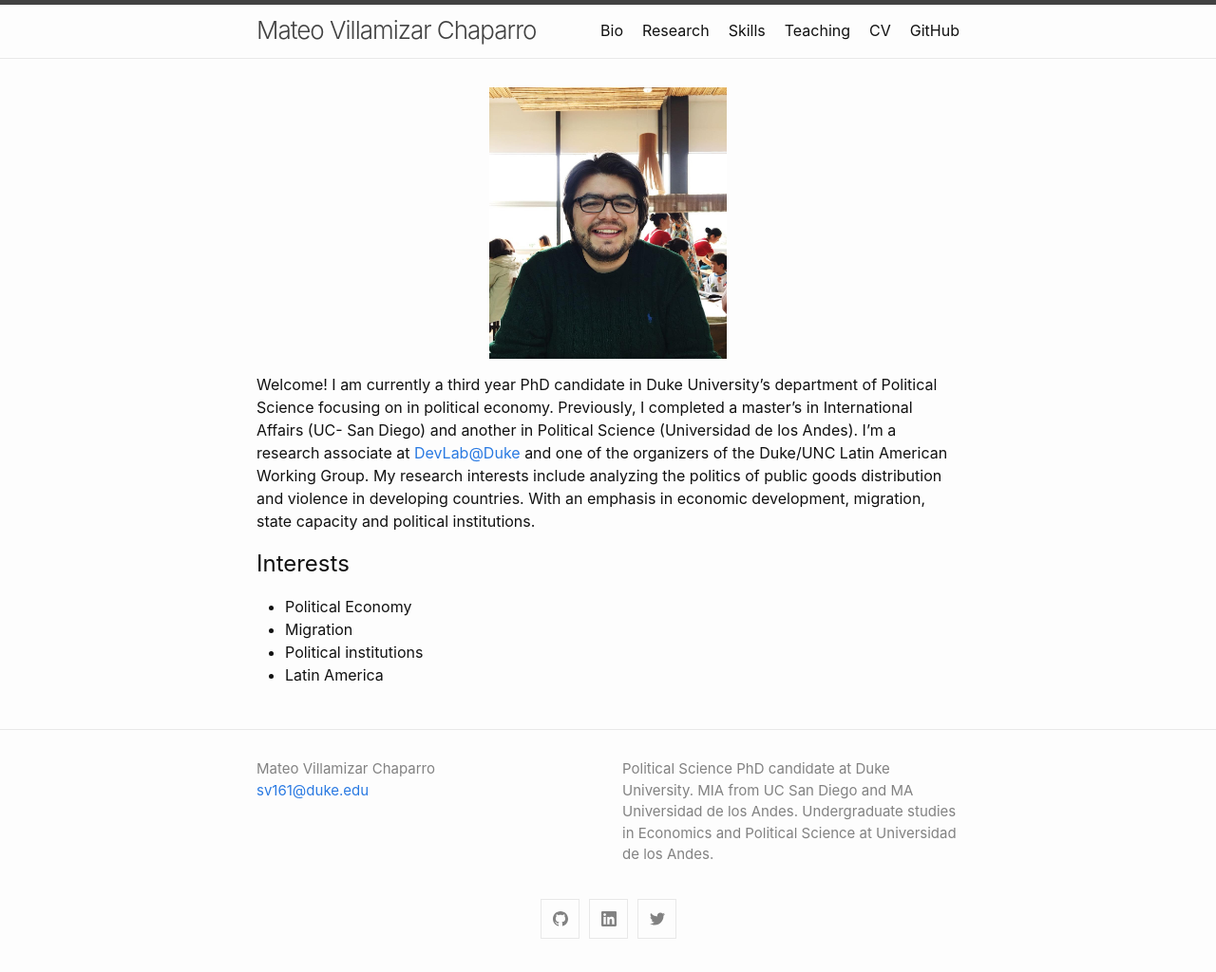
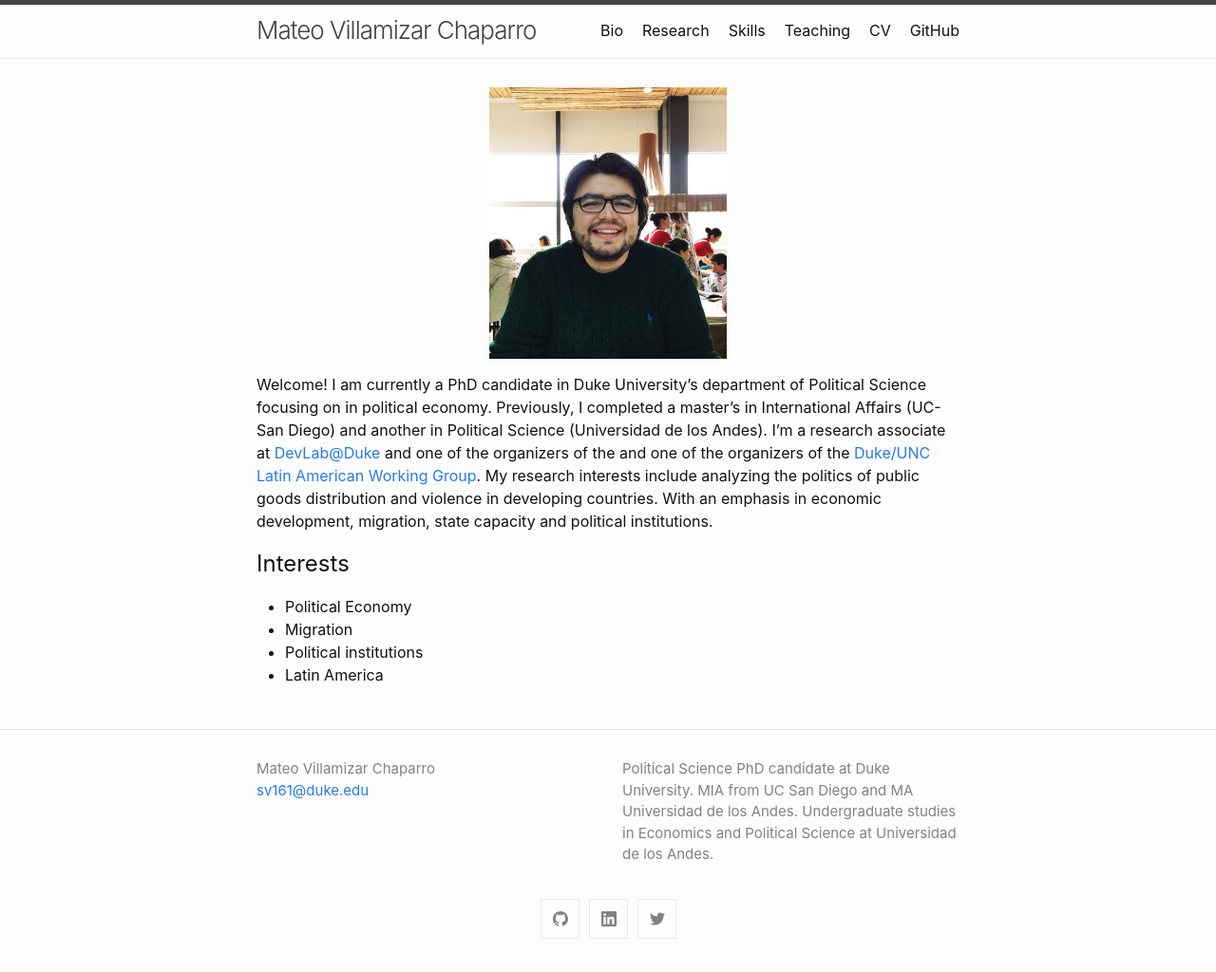
Before and after one commit to MateoVillamizarChaparro/MateoVillamizarChaparro.github.io, a Jekyll site: the page built from index.md, in a window 1280 px wide. Shown: the whole page at 95% size. Built offline with Jekyll 4.4.1, drawn with Linux system fonts in a browser that asks for light colours.

Commit message:
Update index.md

```diff
--- a/index.md
+++ b/index.md
@@ -6,7 +6,9 @@
   <a href="url"><img src= "/assets/images/VillamizarChaparro_NoPort.jpg" width="250" ></a>
 </p>
 
-Welcome! I am currently a third year PhD candidate in Duke University's department of Political Science focusing on in political economy. Previously, I completed a master’s in International Affairs (UC- San Diego) and another in Political Science (Universidad de los Andes). I'm a research associate at [DevLab@Duke](https://www.devlabduke.com/) and one of the organizers of the Duke/UNC Latin American Working Group. My research interests include analyzing the politics of public goods distribution and violence in developing countries. With an emphasis in economic development, migration, state capacity and political institutions.
+Welcome! I am currently a PhD candidate in Duke University's department of Political Science focusing on in political economy. Previously, I completed a master’s in International Affairs (UC- San Diego) and another in Political Science (Universidad de los Andes). I'm a research associate at [DevLab@Duke](https://www.devlabduke.com/) and one of the organizers of the and one of the organizers of the [Duke/UNC Latin American Working Group](https://lacsconsortium.org/latin-american-politics-working-group/). My research interests include analyzing the politics of public goods distribution and violence in developing countries. With an emphasis in economic development, migration, state capacity and political institutions.
+
+
 
 ## Interests
 - Political Economy
```
